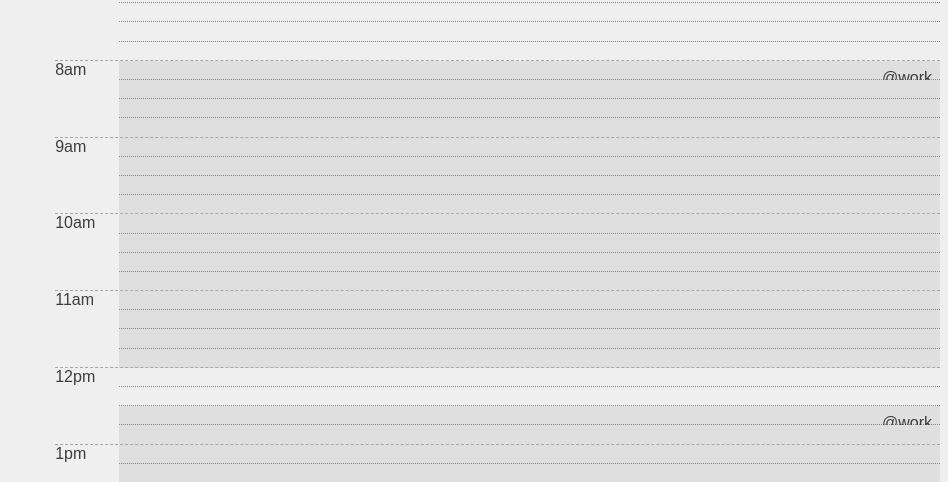
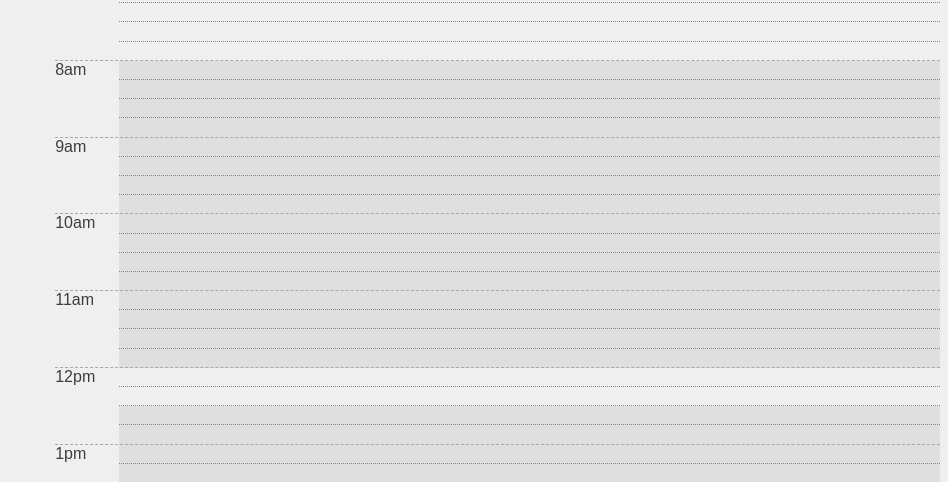
Before and after one commit to y0mbo/todo.txt, a React (Create React App) app: page / in a window 1280 px wide. Shown: the part 650-1132 px from the top of the page, without its empty margins (332-1280 px from the left). Built offline with nearby package versions, Linux system fonts and the light colour scheme.

Commit message:
Added context and project css classes to change display colors.

```diff
--- a/src/components/CalendarEvent.js
+++ b/src/components/CalendarEvent.js
@@ -3,7 +3,7 @@ import css from "styled-components";
 
 class CalendarEvent extends React.Component {
     render () {
-        const {duid, summary, location, description, contexts, dtstart, dtend} = this.props.details;
+        const {duid, summary, location, description, contexts, projects, dtstart, dtend} = this.props.details;
 
         // for now not edited since only one day is shown at a time.
         var startCol = "2";
@@ -31,9 +31,11 @@ class CalendarEvent extends React.Component {
 
         var totallyADuid = "duid" & duid;
         var duration = eventEnd - eventStart;
+        var contextClasses = contexts; // todo: remove "@"s from the string of contexts
+        var projectClasses = projects; // todo: remove "@"s from the string of projects
 
         return (
-            <div className={'event duration' + duration} id={totallyADuid} style={{gridArea: eventGridArea}}>
+            <div className={'event duration' + duration + ' ' + contextClasses + ' ' + projectClasses} id={totallyADuid} style={{gridArea: eventGridArea}}>
                 <div className="title">{summary}</div>
                 <div className="location">{location}</div>
                 <div className="context">{contexts}</div>
--- a/src/components/CalendarEvents.js
+++ b/src/components/CalendarEvents.js
@@ -56,11 +56,11 @@ class CalendarEvents extends React.Component {
                     <div class="time t0715"></div>
                     <div class="time t0730"></div>
                     <div class="time timelast t0745"></div>
-                    <div class="time work first t0800"><div class="contextWork">@work</div></div>
+                    <div class="time work first t0800"></div>
                     <div class="time work t0815"></div>
                     <div class="time work t0830"></div>
                     <div class="time work timelast t0845"></div>
-                    <div class="time work t0900"><div class="contextWork">@work</div></div>
+                    <div class="time work t0900"></div>
                     <div class="time work t0915"></div>
                     <div class="time work t0930"></div>
                     <div class="time work timelast t0945"></div>
@@ -74,7 +74,7 @@ class CalendarEvents extends React.Component {
                     <div class="time work timelast t1145"></div>
                     <div class="time t1200"></div>
                     <div class="time t1215"></div>
-                    <div class="time work first t1230"><div class="contextWork">@work</div></div>
+                    <div class="time work first t1230"></div>
                     <div class="time work timelast t1245"></div>
                     <div class="time work t1300"></div>
                     <div class="time work t1315"></div>
--- a/src/css/style.scss
+++ b/src/css/style.scss
@@ -11,7 +11,6 @@ $grayscale-700: rgb(95, 95, 95);
 $grayscale-800: rgb(74, 74, 74);
 $grayscale-900: rgb(61, 61, 61);
 
-
 $colorx: $grayscale-100;
 $color-900: $grayscale-900;
 
@@ -19,6 +18,11 @@ $context: $grayscale-200;
 $event-context: $grayscale-400;
 $event-context2: $grayscale-400;
 
+/* standard contexts */
+$personal-context: $grayscale-200;
+$personal-event: rgb(146, 0, 0);
+$work-context: $grayscale-200;
+$work-event: rgb(0, 0, 146);
 
 body {
   background: $colorx;
@@ -265,13 +269,5 @@ body {
 
 
 
-.work {background-color: $context}
-
-.contextWork {display: none;}
-
-.work.first .contextWork {
-  display: block;
-  float: right;
-  margin-top: .5rem;
-  margin-right: .5rem;
-}
+.work {background-color: $work-context;}
+.event.work {background-color: $work-event;}
--- a/src/sampleEvents.js
+++ b/src/sampleEvents.js
@@ -9,7 +9,7 @@ const sampleEvents = {
         dtend: "2021-10-04T23:30:00",
         location: "My house",
         projects: "+project1",
-        contexts: "@context",
+        contexts: "@context @home",
     },
     event2: {
         duid: "2",
```
